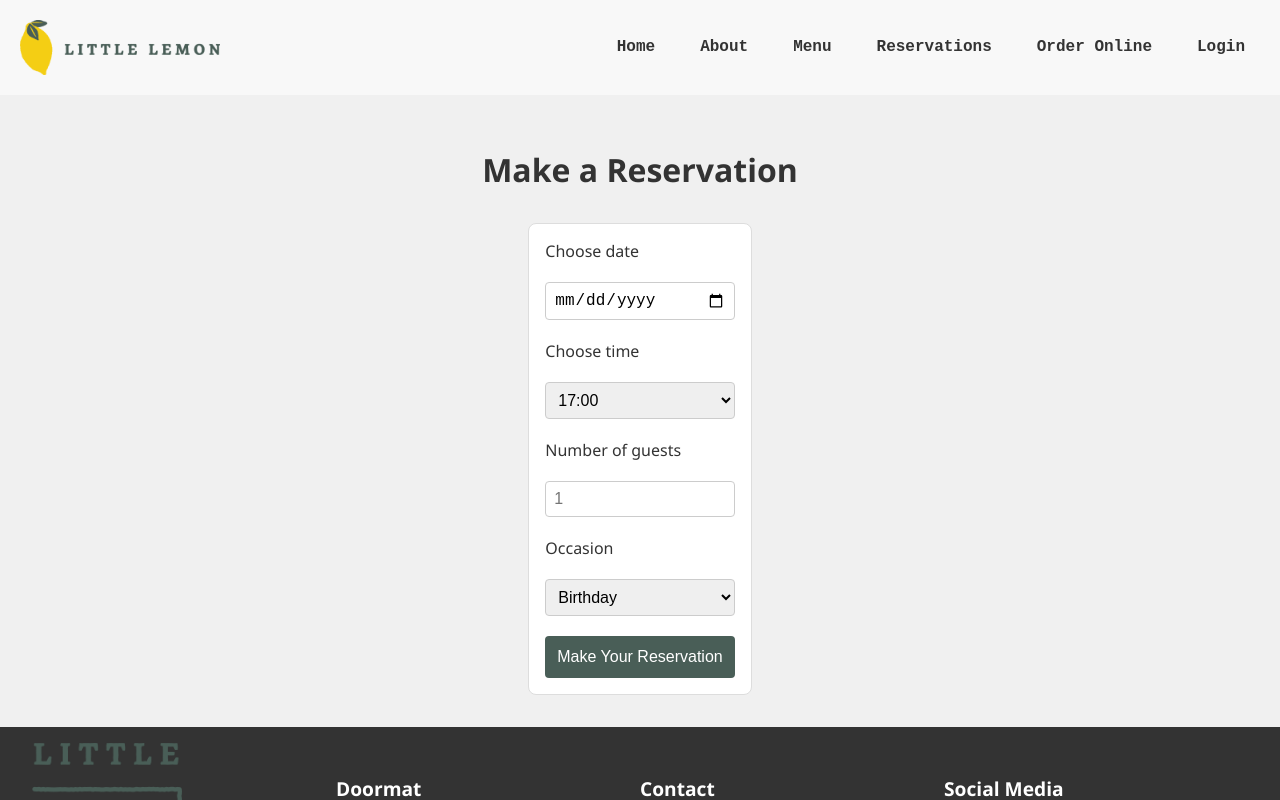
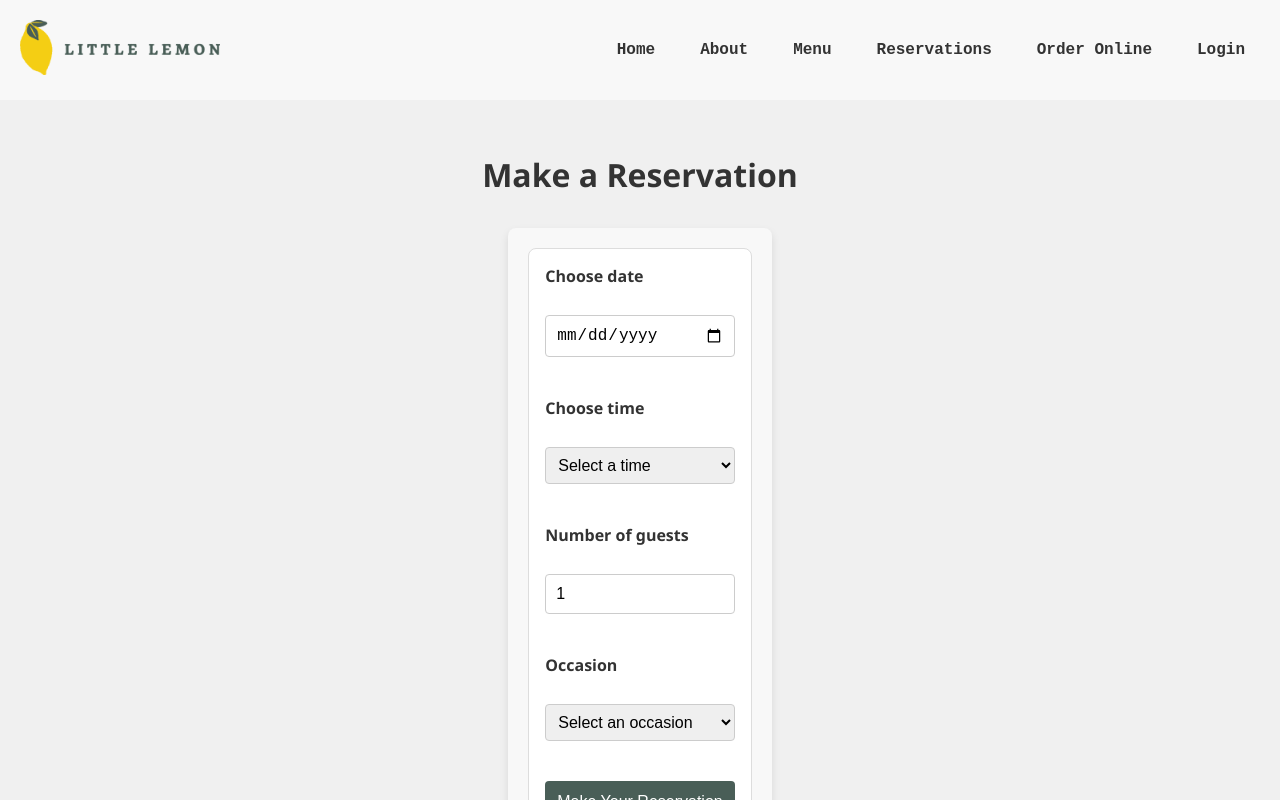
Before and after one commit to Hynisel/little-lemon-project, a React (Create React App) app: page /booking in a window 1280 px wide. Shown: the top 800 px of the page. Built offline with nearby package versions, Linux system fonts and the light colour scheme.

Commit message:
Updates to the booking system

```diff
--- a/src/BookingForm.js
+++ b/src/BookingForm.js
@@ -1,12 +1,22 @@
 import React, { useState } from 'react';
 import './BookingForm.css'; // Import the CSS for styling
 
-const BookingForm = () => {
+const BookingForm = ({ availableTimes, dispatch }) => {
+  const [date, setDate] = useState('');
+  const [time, setTime] = useState('');
+  const [guests, setGuests] = useState(1);
+  const [occasion, setOccasion] = useState('');
   const [submitted, setSubmitted] = useState(false);
 
+  const handleDateChange = (e) => {
+    const selectedDate = e.target.value;
+    setDate(selectedDate);
+    dispatch({ type: 'updateTimes', date: selectedDate });
+  };
+
   const handleSubmit = (event) => {
-    event.preventDefault(); // Prevent the default form submission
-    setSubmitted(true);    // Set the submitted state to true
+    event.preventDefault();
+    setSubmitted(true);
   };
 
   return (
@@ -14,28 +24,62 @@ const BookingForm = () => {
       {!submitted ? (
         <form className="booking-form" onSubmit={handleSubmit}>
           <label htmlFor="res-date">Choose date</label>
-          <input type="date" id="res-date" required />
+          <input
+            type="date"
+            id="res-date"
+            value={date}
+            onChange={handleDateChange}
+            aria-required="true" // Indicate that this field is required
+            required
+          />
 
           <label htmlFor="res-time">Choose time</label>
-          <select id="res-time">
-            <option>17:00</option>
-            <option>18:00</option>
-            <option>19:00</option>
-            <option>20:00</option>
-            <option>21:00</option>
-            <option>22:00</option>
+          <select
+            id="res-time"
+            value={time}
+            onChange={(e) => setTime(e.target.value)}
+            aria-required="true" // Indicate that this field is required
+            required
+          >
+            <option value="">Select a time</option> {/* Default option */}
+            {availableTimes.map((availableTime) => (
+              <option key={availableTime} value={availableTime}>
+                {availableTime}
+              </option>
+            ))}
           </select>
 
           <label htmlFor="guests">Number of guests</label>
-          <input type="number" placeholder="1" min="1" max="10" id="guests" required />
+          <input
+            type="number"
+            id="guests"
+            placeholder="1"
+            min="1"
+            max="10"
+            value={guests}
+            onChange={(e) => setGuests(e.target.value)}
+            aria-required="true" // Indicate that this field is required
+            required
+          />
 
           <label htmlFor="occasion">Occasion</label>
-          <select id="occasion">
+          <select
+            id="occasion"
+            value={occasion}
+            onChange={(e) => setOccasion(e.target.value)}
+            aria-required="true" // Indicate that this field is required
+            required
+          >
+            <option value="">Select an occasion</option> {/* Default option */}
             <option>Birthday</option>
             <option>Anniversary</option>
           </select>
 
-          <input type="submit" value="Make Your Reservation" />
+          <input
+            type="submit"
+            value="Make Your Reservation"
+            aria-label="Submit reservation form" // Label for screen readers
+          />
         </form>
       ) : (
         <div className="confirmation-message">
--- a/src/BookingPage.js
+++ b/src/BookingPage.js
@@ -1,12 +1,12 @@
 import React from 'react';
 import './BookingPage.css'; // Import the CSS for styling
-import BookingForm from './BookingForm'; // Import the BookingForm component
+import Main from './Main'; // Import Main which includes the BookingForm
 
 const BookingPage = () => {
   return (
     <div className="booking-page">
       <h1>Make a Reservation</h1>
-      <BookingForm />
+      <Main /> {/* Main will handle the rendering of BookingForm */}
     </div>
   );
 };
--- a/src/Header.js
+++ b/src/Header.js
@@ -1,4 +1,3 @@
-// src/Header.js
 import React from 'react';
 import { Link } from 'react-router-dom'; // Import Link from react-router-dom
 import './Header.css'; // Ensure this CSS file exists in the components folder
@@ -8,7 +7,10 @@ const Header = () => {
   return (
     <header>
       <div className="header-container">
-        <img src={Logo} alt="Little Lemon Logo" className="logo" />
+        {/* Wrap the logo in a Link component to navigate to the home page */}
+        <Link to="/" className="logo-link">
+          <img src={Logo} alt="Little Lemon Logo" className="logo" />
+        </Link>
         <nav>
           <ul>
             <li>
--- /dev/null
+++ b/src/Main.css
@@ -0,0 +1,71 @@
+/* Main.css */
+
+/* Container for the Main component */
+.main-container {
+    max-width: 600px;
+    margin: 0 auto; /* Center the container horizontally */
+    padding: 20px;
+    background-color: #f8f8f8; /* Light background color for the form */
+    border-radius: 8px; /* Rounded corners */
+    box-shadow: 0 4px 8px rgba(0, 0, 0, 0.1); /* Subtle shadow for depth */
+  }
+
+  /* General styling for labels */
+  label {
+    display: block;
+    margin-bottom: 8px;
+    font-weight: bold;
+    color: #333;
+  }
+
+  /* Styling for input fields and select dropdowns */
+  input[type="date"],
+  input[type="number"],
+  select {
+    width: 100%;
+    padding: 10px;
+    margin-bottom: 20px;
+    border: 1px solid #ccc;
+    border-radius: 4px;
+    box-sizing: border-box; /* Ensure padding doesn't affect width */
+    font-size: 16px;
+  }
+
+  /* Styling for the submit button */
+  input[type="submit"] {
+    width: 100%;
+    padding: 12px;
+    background-color: #4CAF50;
+    color: white;
+    font-size: 16px;
+    border: none;
+    border-radius: 4px;
+    cursor: pointer;
+    transition: background-color 0.3s ease;
+  }
+
+  /* Hover effect for the submit button */
+  input[type="submit"]:hover {
+    background-color: #45a049;
+  }
+
+  /* Confirmation message styling */
+  .confirmation-message {
+    text-align: center;
+    padding: 20px;
+    background-color: #e7ffe7; /* Light green background */
+    border-radius: 8px;
+    border: 1px solid #b2ffb2;
+  }
+
+  /* Styling for the confirmation message heading */
+  .confirmation-message h2 {
+    color: #2d7a2d;
+    margin-bottom: 10px;
+  }
+
+  /* Styling for the confirmation message text */
+  .confirmation-message p {
+    color: #4a934a;
+    font-size: 16px;
+  }
--- /dev/null
+++ b/src/Main.js
@@ -0,0 +1,28 @@
+import React, { useReducer } from 'react';
+import BookingForm from './BookingForm';
+import './Main.css';
+
+// Step 2: Define the reducer and initialize functions
+const initializeTimes = () => {
+  return ['17:00', '18:00', '19:00', '20:00', '21:00', '22:00']; // Initial available times
+};
+
+const updateTimes = (state, action) => {
+  // For now, we return the same times regardless of the date
+  //this function can return different times based on the action.date
+  return state;
+};
+
+const Main = () => {
+  // Step 2: Convert availableTimes to a reducer
+  const [availableTimes, dispatch] = useReducer(updateTimes, initializeTimes());
+
+  return (
+    <div className="main-container">
+      {/* Step 1: Pass state and dispatch function to BookingForm as props */}
+      <BookingForm availableTimes={availableTimes} dispatch={dispatch} />
+    </div>
+  );
+};
+
+export default Main;
```
Also changed, not shown: src/test.js (added, +20 -0 lines), 1 other file (tests, documents, lock files or other folders).
